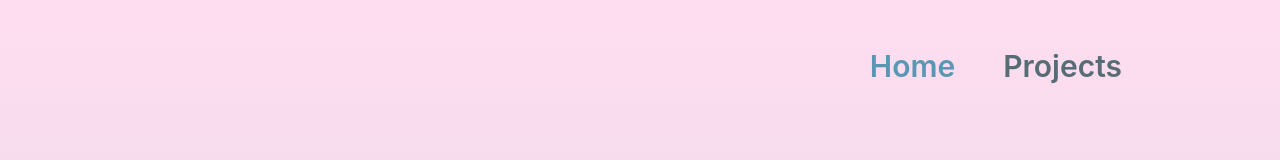
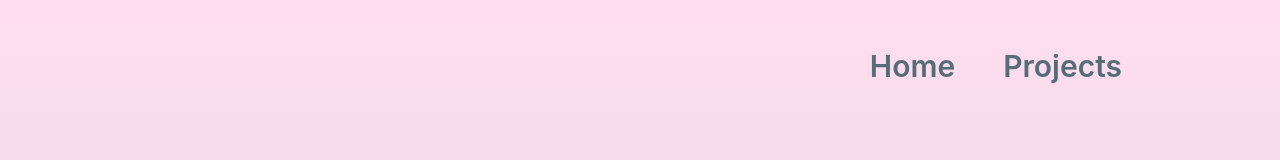
Before and after one commit to KaritaLaine/karita, a React (Vite) app in the folder karita/: page / in a window 1280 px wide. Shown: the top 160 px of the page. Built offline with nearby package versions, Linux system fonts and the light colour scheme; some icons are missing.

Commit message:
style: add link hover color

```diff
--- a/karita/src/index.css
+++ b/karita/src/index.css
@@ -3,7 +3,8 @@
 @theme {
   --color-cream: #fff1e6;
   --color-text: #576d76;
-  --color-accent: #5898b3;
+  --color-link: #5898b3;
+  --color-linkHover: #935881;
   --font-inter: "Inter", sans-serif;
 }
 
```
